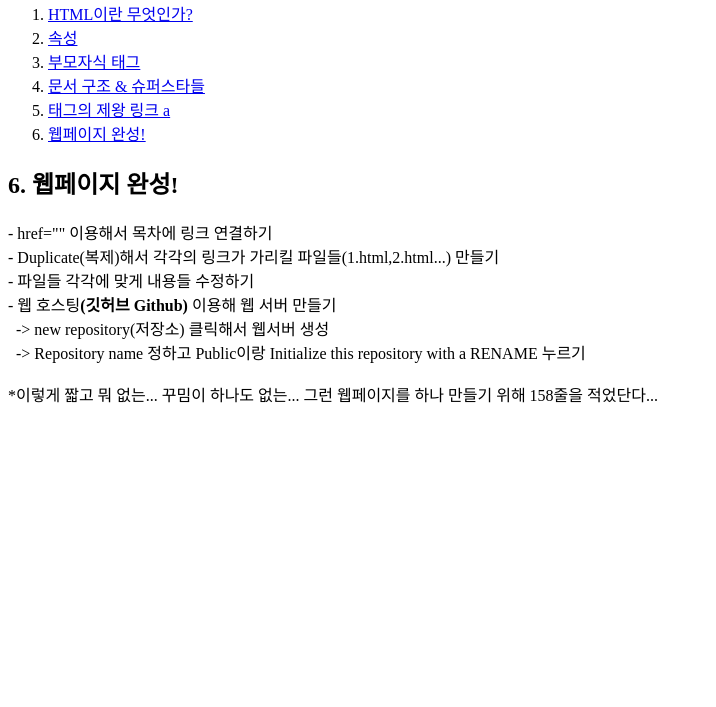
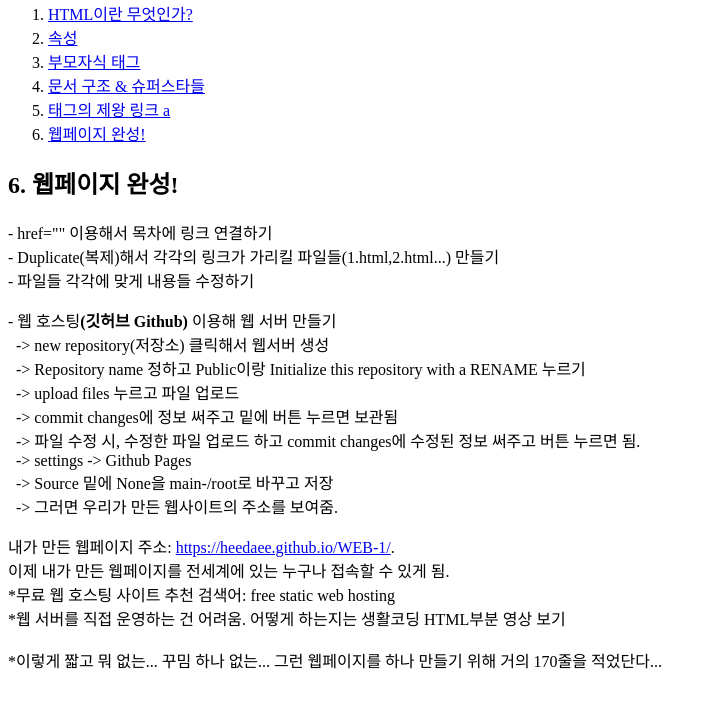
Before and after one commit to Heedaee/WEB-1, a plain HTML site: page 6.html in a window 1280 px wide. Shown: the part 79-786 px from the top of the page, without its empty margins (0-716 px from the left). Drawn offline with Linux system fonts and the light colour scheme.

Commit message:
Add files via upload

```diff
--- a/6.html
+++ b/6.html
@@ -18,10 +18,20 @@
   <h2>6. 웹페이지 완성!</h2>
   <p>- href="" 이용해서 목차에 링크 연결하기
   <br>- Duplicate(복제)해서 각각의 링크가 가리킬 파일들(1.html,2.html...) 만들기
-  <br>- 파일들 각각에 맞게 내용들 수정하기
-  <br>- 웹 호스팅<strong>(깃허브 Github)</strong> 이용해 웹 서버 만들기
+  <br>- 파일들 각각에 맞게 내용들 수정하기</p>
+  <p>- 웹 호스팅<strong>(깃허브 Github)</strong> 이용해 웹 서버 만들기
   <br>&nbsp;&nbsp;-> new repository(저장소) 클릭해서 웹서버 생성
   <br>&nbsp;&nbsp;-> Repository name 정하고 Public이랑 Initialize this repository with a RENAME 누르기
-<br><br>*이렇게 짧고 뭐 없는... 꾸밈이 하나도 없는... 그런 웹페이지를 하나 만들기 위해 158줄을 적었단다...</p>
+  <br>&nbsp;&nbsp;-> upload files 누르고 파일 업로드
+  <br>&nbsp;&nbsp;-> commit changes에 정보 써주고 밑에 버튼 누르면 보관됨
+  <br>&nbsp;&nbsp;-> 파일 수정 시, 수정한 파일 업로드 하고 commit changes에 수정된 정보 써주고 버튼 누르면 됨.
+  <br>&nbsp;&nbsp;-> settings -> Github Pages
+  <br>&nbsp;&nbsp;-> Source 밑에 None을 main-/root로 바꾸고 저장
+  <br>&nbsp;&nbsp;-> 그러면 우리가 만든 웹사이트의 주소를 보여줌.</p>
+  <p>내가 만든 웹페이지 주소: <a href="https://heedaee.github.io/WEB-1/" target="_blank" title="html5 specification">https://heedaee.github.io/WEB-1/</a>.
+  <br>이제 내가 만든 웹페이지를 전세계에 있는 누구나 접속할 수 있게 됨.
+  <br>*무료 웹 호스팅 사이트 추천 검색어: free static web hosting
+  <br>*웹 서버를 직접 운영하는 건 어려움. 어떻게 하는지는 생활코딩 HTML부분 영상 보기
+  <br><br>*이렇게 짧고 뭐 없는... 꾸밈 하나 없는... 그런 웹페이지를 하나 만들기 위해 거의 170줄을 적었단다...</p>
 </body>
 </html>
```
